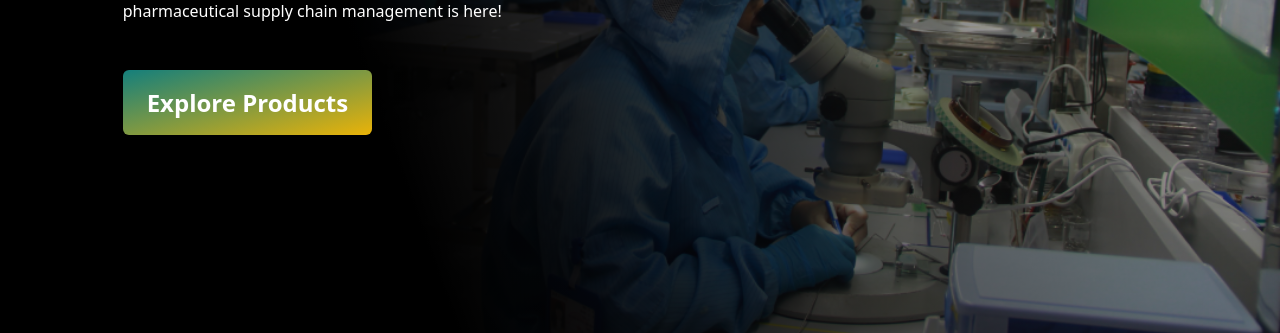
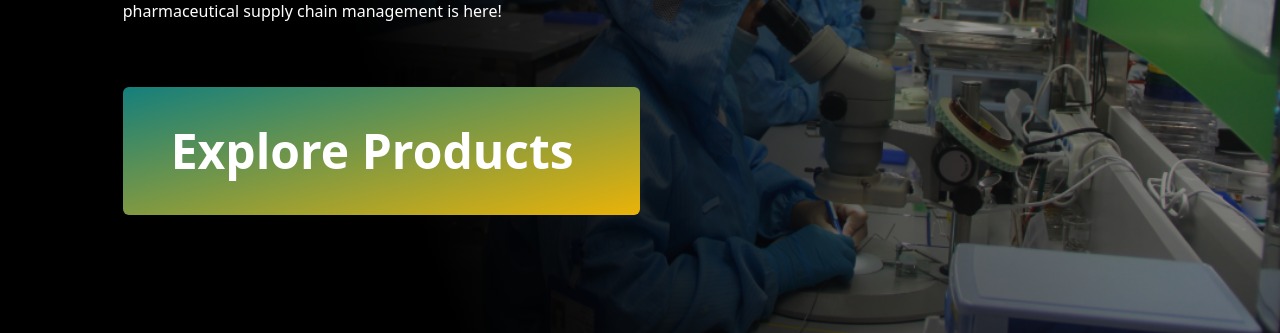
Before and after one commit to Adesdesk/Track-Pharma, a Next.js app in the folder frontend/: page / in a window 1280 px wide. Shown: the part 529-862 px from the top of the page. Built offline with nearby package versions, Linux system fonts and the light colour scheme; what wagmi would draw is missing.

Commit message:
Update index.js

```diff
--- a/frontend/pages/index.js
+++ b/frontend/pages/index.js
@@ -23,7 +23,10 @@ export default function Home() {
             <p className='text-white mt-8 mb-16'>
               Empowering healthcare through decentralization: the future of pharmaceutical supply chain management is here!
             </p>
-            <Link href='/products' className='py-4 px-6 text-white font-bold text-2xl rounded-md bg-gradient-to-br from-pharmaGreen-700 to-yellow-500'>Explore Products</Link>
+            {/*<Link href='/products' className='py-4 px-6 text-white font-bold text-2xl rounded-md bg-gradient-to-br from-pharmaGreen-700 to-yellow-500'>Explore Products</Link>*/}
+            <Link href='/products' className='block py-4 px-6 text-white font-bold text-2xl
+            rounded-md bg-gradient-to-br from-pharmaGreen-700 to-yellow-500 md:text-3xl lg:text-4xl
+            xl:text-5xl md:py-6 lg:py-8 xl:py-10 md:px-8 lg:px-10 xl:px-12'>Explore Products</Link>
             </div>
           </div>
         </div>
```
